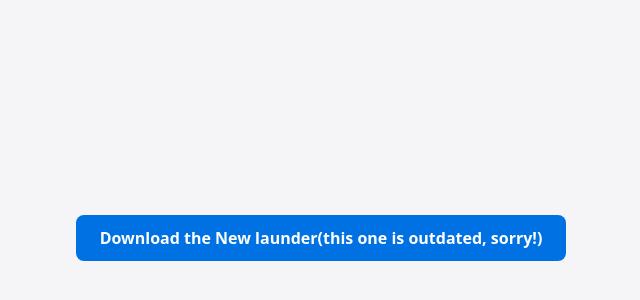
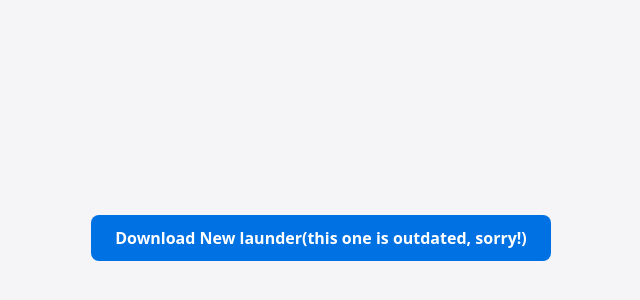
Before and after one commit to sashabolton0-ux/chat, a plain HTML site: page system/system.html in a window 1280 px wide. Shown: the part 162-462 px from the top of the page, without its empty margins (319-959 px from the left). Drawn offline with Linux system fonts and the light colour scheme.

Commit message:
Update system.html

```diff
--- a/system/system.html
+++ b/system/system.html
@@ -41,7 +41,7 @@
     <a href="data:text/html;charset=utf-8,%3C!doctype%20html%3E%0A%3Chtml%3E%0A%3Chead%3E%0A%3Cmeta%20charset%3D%22utf-8%22%3E%0A%3Ctitle%3EBIOS%3C%2Ftitle%3E%0A%3C%2Fhead%3E%0A%3Cbody%3E%0A%3Cscript%3E%0A(%20async%20()%20%3D%3E%20%7B%0Aconst%20SYSTEM_URL%20%3D%0A%22https%3A%2F%2Fraw.githubusercontent.com%2Fsashabolton0-ux%2FlacesOS%2Fmain%2Fsystem%2Fsystem.html%22%3B%0Atry%20%7B%0Aconst%20r%20%3D%20await%20fetch(%20SYSTEM_URL%20%2B%20%22%3Ft%3D%22%20%2B%20Date.%20now()%2C%20%7B%20cache%3A%20%22no-store%22%20%7D)%3B%0Aif%20(!%20r.%20ok)%20throw%20new%20Error(%22System%20could%20not%20be%20loaded%20(%22%20%2B%20r.%20status%20%2B%20%22).%22)%3B%0Aconst%20html%20%3D%20await%20r.%20text()%3B%0Aconst%20win%20%3D%20window.%20open(%22about%3Ablank%22%2C%20%22BIOS-System%22)%3B%0Aif%20(!%20win)%20throw%20new%20Error(%22Popup%20blocked.%20Allow%20popups%20for%20launcher.html.%20%22)%3B%0Awin.%20document.%20open()%3B%0Awin.%20document.%20write(%20html)%3B%0Awin.%20document.%20close()%3B%0Awindow.%20close()%3B%0A%7D%20catch%20(%20e)%20%7B%0Adocument.%20body.%20innerHTML%20%3D%0A%22%3Cpre%20style%3D'font%3A16px%20system-ui%3Bpadding%3A24px'%3E%22%20%2B%0A%22BIOS%20could%20not%20start%20the%20System.%5Cn%5Cn%22%20%2B%0AString(%20e.%20message)%20%2B%0A%22%3C%2Fpre%3E%22%3B%0A%7D%0A%7D)()%3B%0A%3C%2Fscript%3E%0A%3C%2Fbody%3E%0A%3C%2Fhtml%3E"
        download="launcherNEW.html"
        class="download-btn">
-        Download the New launder(this one is outdated, sorry!)
+        Download New launder(this one is outdated, sorry!)
     </a>
 
 </body>
```
